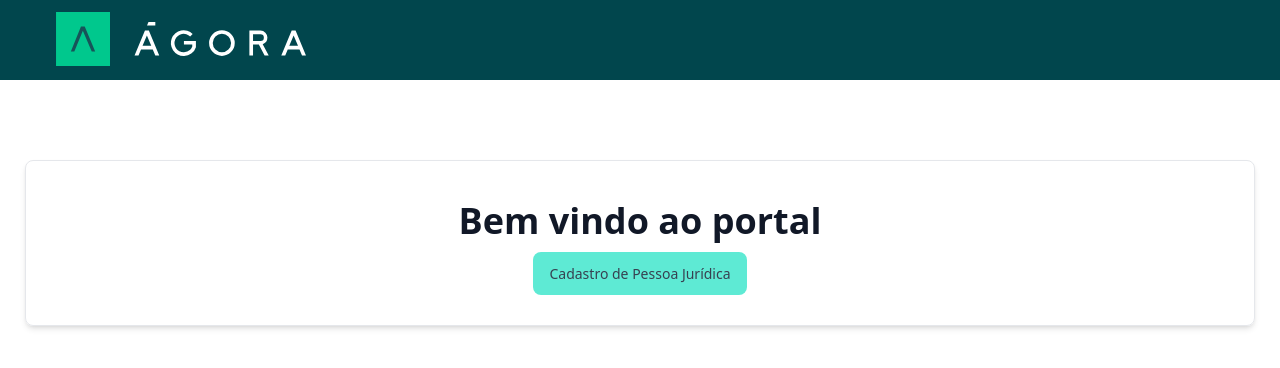
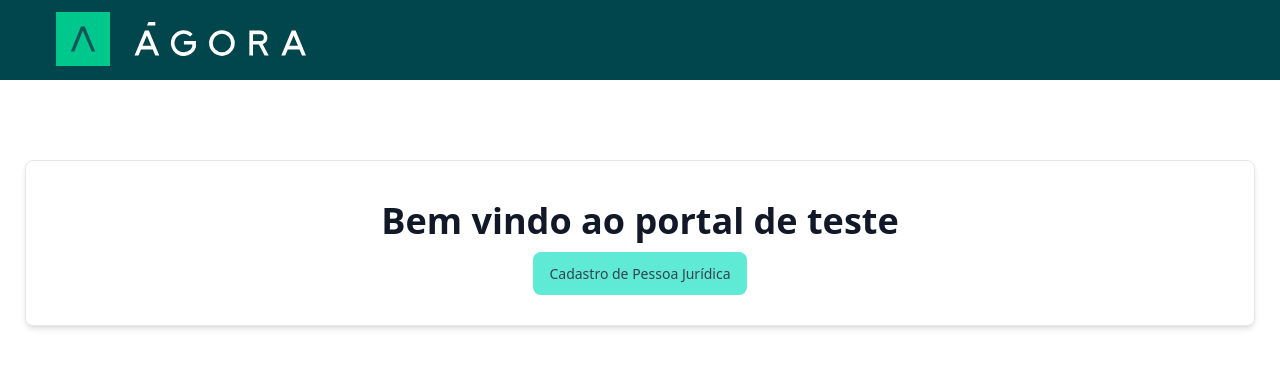
Before and after one commit to fabiosalomaosilva/modelo-portal-agora, a React (Vite) app: page / in a window 1280 px wide. Shown: the top 368 px of the page. Built offline with nearby package versions, Linux system fonts and the light colour scheme.

Commit message:
feat:alteração da mensagem inicial

```diff
--- a/src/pages/Dashboard/index.tsx
+++ b/src/pages/Dashboard/index.tsx
@@ -14,7 +14,7 @@ export default function Dashboard() {
     <div className='w-[1230px]'>
     <div className="flex flex-col justify-center align-middle text-center mt-20">
         <div className="h-15 p-10 border-[1px] border-gray-200 rounded-lg shadow-md">
-            <h1 className='mb-5'>Bem vindo ao portal</h1>
+            <h1 className='mb-5'>Bem vindo ao portal de teste</h1>
             <Link to={'/pj/passo01'} className='py-3 px-4 rounded-lg bg-teal-300 text-gray-700 font-normal text-sm hover:bg-teal-200 transition-all ease-in-out'>Cadastro de Pessoa Jurídica</Link>
         </div>
     </div>
```
